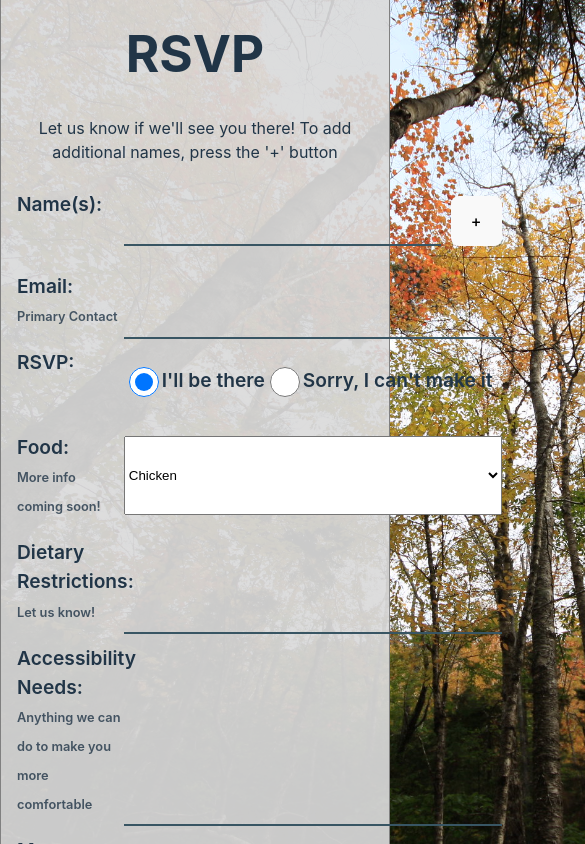
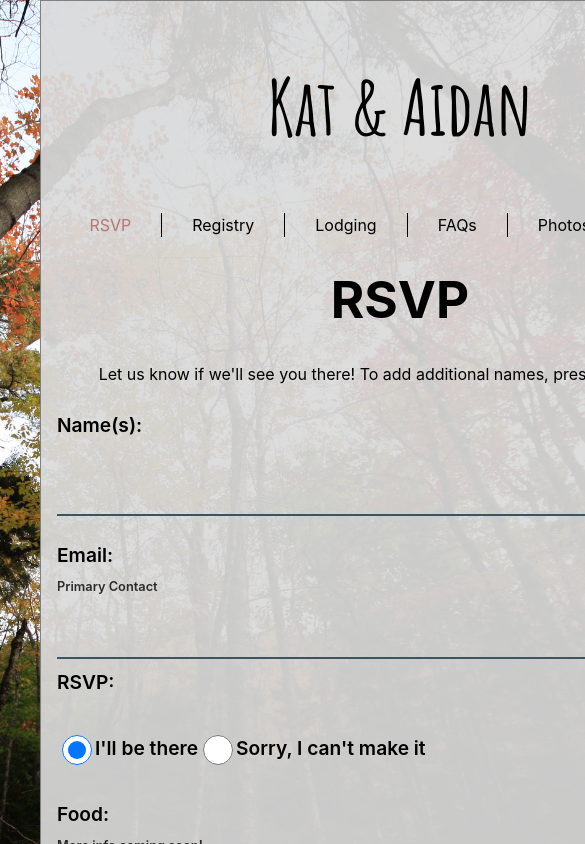
Before and after one commit to aidanbell/wedding-website, a React (Vite) app: page /rsvp in a window 390 px wide. Shown: the top 844 px of the page, 585 px wide, since content can reach past the window. Built offline with nearby package versions, Linux system fonts and the light colour scheme.

Commit message:
fix weird mobile bg issue

```diff
--- a/src/App.css
+++ b/src/App.css
@@ -18,26 +18,16 @@
 }
 
 #root {
-  max-width: 100vw;
   min-width: 100vw;
-  width: 100vw;
+  width: 100%;
   text-align: center;
 
 }
 
-body {
-  background-image: url(/assets/fallbg1.jpg);
-  background-size: cover;
-  background-repeat: no-repeat;
-  background-position: center;
-  background-attachment: fixed;
-  position: absolute;
-}
-
 main {
   width: 80%;
-  height: 100vh;
-  min-height: 100vh;
+  /* height: 100vh;
+  min-height: 100vh; */
   margin: 0 auto;
   border: 1px solid grey;
   background-color: rgba(219, 219, 219, 0.92);
@@ -47,17 +37,9 @@ main {
   body {
     margin: 0;
     display: flex;
-    place-items: center;
     min-width: 800px;
-    height: auto;
-  }
-  .root {
-    width: 100vw;
-    min-width: 100vw;
-    height: 100vw;
   }
   main {
-    width: 100vw;
-    height: 100%;
+    width: 90%;
   }
 }
--- a/src/App.tsx
+++ b/src/App.tsx
@@ -12,7 +12,6 @@ import './App.css'
 import { motion } from 'framer-motion'
 
 function App() {
-  const [activeTab, setActiveTab] = useState("home")
   return (
     <main>
       <Navbar />
@@ -24,7 +23,7 @@ function App() {
         type: "spring",
       }}>
         <Routes>
-          <Route path="/" element={<Home />} />
+          <Route path="*" element={<Home />} />
           <Route path="/rsvp" element={<RSVP />} />
           <Route path="/registry" element={<Registry />} />
           <Route path="/lodging" element={<Lodging />} />
@@ -38,10 +37,10 @@ function App() {
 }
 
 
-function ErrorBoundary() {
-  let error = useRouteError();
-  console.log(error)
-  return <div>O</div>
-}
+// function ErrorBoundary() {
+//   let error = useRouteError();
+//   console.log(error)
+//   return <div>O</div>
+// }
 
 export default App
--- a/src/components/Navbar/Navbar.css
+++ b/src/components/Navbar/Navbar.css
@@ -14,6 +14,20 @@
   padding: 0;
 }
 
+.navbar__title a {
+  text-decoration: none;
+  color: #000;
+}
+
+.navbar__links {
+  list-style: none;
+  padding: 0;
+  margin: 0;
+  display: flex;
+  justify-content: center;
+  max-width: 100%;
+}
+
 .navbar__links a {
   text-decoration: none;
   color: #000;
--- a/src/components/Navbar/Navbar.tsx
+++ b/src/components/Navbar/Navbar.tsx
@@ -1,6 +1,5 @@
 import {motion} from "framer-motion";
-import {animate} from "framer-motion/dom"
-import {NavLink} from "react-router-dom";
+import {NavLink, Link} from "react-router-dom";
 
 import "./Navbar.css"
 
@@ -17,7 +16,9 @@ export default function Navbar() {
           type: "spring",
         }}>
         <div className="navbar__title">
-          <h1>Kat & Aidan</h1>
+          <Link to="/">
+            <h1>Kat & Aidan</h1>
+          </Link>
         </div>
       </motion.div>
       <motion.div
@@ -25,9 +26,7 @@ export default function Navbar() {
         animate={{
           opacity: [0, 1],
           y: [-100, 0],
-        }}
-        >
-        <NavLink to="/">Home</NavLink>
+        }}>
         <NavLink to="/rsvp">RSVP</NavLink>
         <NavLink to="/registry">Registry</NavLink>
         <NavLink to="/lodging">Lodging</NavLink>
@@ -36,5 +35,5 @@ export default function Navbar() {
         <NavLink to="/contact">Contact</NavLink>
       </motion.div>
     </nav>
-  )
+  );
 }
--- a/src/index.css
+++ b/src/index.css
@@ -1,15 +1,16 @@
-html, body {
-  height: 100%;
-}
+
 
 :root {
   font-family: Inter, system-ui, Avenir, Helvetica, Arial, sans-serif;
   line-height: 1.5;
   font-weight: 400;
 
-  color-scheme: light dark;
-  color: rgba(255, 255, 255, 0.87);
-  background-color: #242424;
+  background-image: url(/assets/fallbg1.jpg);
+  background-size: cover;
+  background-repeat: no-repeat;
+  background-position: center;
+  background-attachment: fixed;
+
 
   font-synthesis: none;
   text-rendering: optimizeLegibility;
@@ -18,56 +19,13 @@ html, body {
   -webkit-text-size-adjust: 100%;
 }
 
-a {
-  font-weight: 500;
-  color: #646cff;
-  text-decoration: inherit;
-}
-a:hover {
-  color: #535bf2;
-}
-
 body {
   margin: 0;
   display: flex;
-  min-height: 100%;
-  height: 100vh;
-  min-width: 1000px;
+  min-height: 100vh;
 }
 
 h1 {
   font-size: 3.2em;
   line-height: 1.1;
 }
-
-button {
-  border-radius: 8px;
-  border: 1px solid transparent;
-  padding: 0.6em 1.2em;
-  font-size: 1em;
-  font-weight: 500;
-  font-family: inherit;
-  background-color: #1a1a1a;
-  cursor: pointer;
-  transition: border-color 0.25s;
-}
-button:hover {
-  border-color: #646cff;
-}
-button:focus,
-button:focus-visible {
-  outline: 4px auto -webkit-focus-ring-color;
-}
-
-@media (prefers-color-scheme: light) {
-  :root {
-    color: #213547;
-    background-color: #ffffff;
-  }
-  a:hover {
-    color: #747bff;
-  }
-  button {
-    background-color: #f9f9f9;
-  }
-}
--- a/src/pages/Home/Home.css
+++ b/src/pages/Home/Home.css
@@ -24,3 +24,21 @@
   border: 1px solid var(--blueish);
   width: 80%;
 }
+
+@media (max-width: 768px) {
+  .home__container {
+    flex-direction: column;
+    margin: 0;
+  }
+
+  .home__image {
+    width: 80%;
+    margin: auto;
+    margin-top: 2em;
+  }
+
+  .home__info {
+    width: 100%;
+    padding: 2em;
+  }
+}
--- /dev/null
+++ b/src/pages/Lodging/Lodging.css
@@ -0,0 +1,8 @@
+.lodging__container .image {
+  width: 100%;
+  padding: 2em;
+}
+
+.lodging__container {
+  padding: 2em;
+}
--- a/src/pages/Lodging/Lodging.tsx
+++ b/src/pages/Lodging/Lodging.tsx
@@ -1,3 +1,5 @@
+import "./Lodging.css"
+
 export default function Lodging() {
   return (
     <div>
--- a/src/pages/RSVP/RSVP.css
+++ b/src/pages/RSVP/RSVP.css
@@ -114,3 +114,25 @@ textarea {
   height: 30px;
   width: 30px;
 }
+
+@media (max-width: 768px) {
+  .rsvp-form {
+    grid-template-columns: 1fr;
+    grid-template-areas:
+      "name-label"
+      "name"
+      "email-label"
+      "email"
+      "attending-label"
+      "attending"
+      "food-label"
+      "food"
+      "dietary-label"
+      "dietary"
+      "accessibility-label"
+      "accessibility"
+      "message-label"
+      "message"
+      "submit";
+  }
+}
--- a/src/pages/RSVP/RSVP.tsx
+++ b/src/pages/RSVP/RSVP.tsx
@@ -8,17 +8,17 @@
 // - Accessiblity Needs (string)
 // - Message for Bride & Groom (optional) (string)
 import { useState } from "react";
-import { motion, AnimatePresence } from "framer-motion";
+import { motion } from "framer-motion";
 
 import "./RSVP.css";
 
 export default function RSVP() {
   const [formData, setFormData] = useState({
     name: "",
-    names: [],
+    names: [] as string[],
+    food: "",
     email: "",
     rsvp: true,
-    food: "",
     dietaryRestrictions: "",
     accessibilityNeeds: "",
     message: "",
@@ -90,7 +90,7 @@ export default function RSVP() {
                   type="text"
                   name="names"
                   id={`name-${i}`}
-                  value={formData.names[i]}
+                  value={name}
                   onChange={handleFormChange}
                 />
                 <button className="remove" id={`namebtn-${i}`} onClick={removeName}>
```
